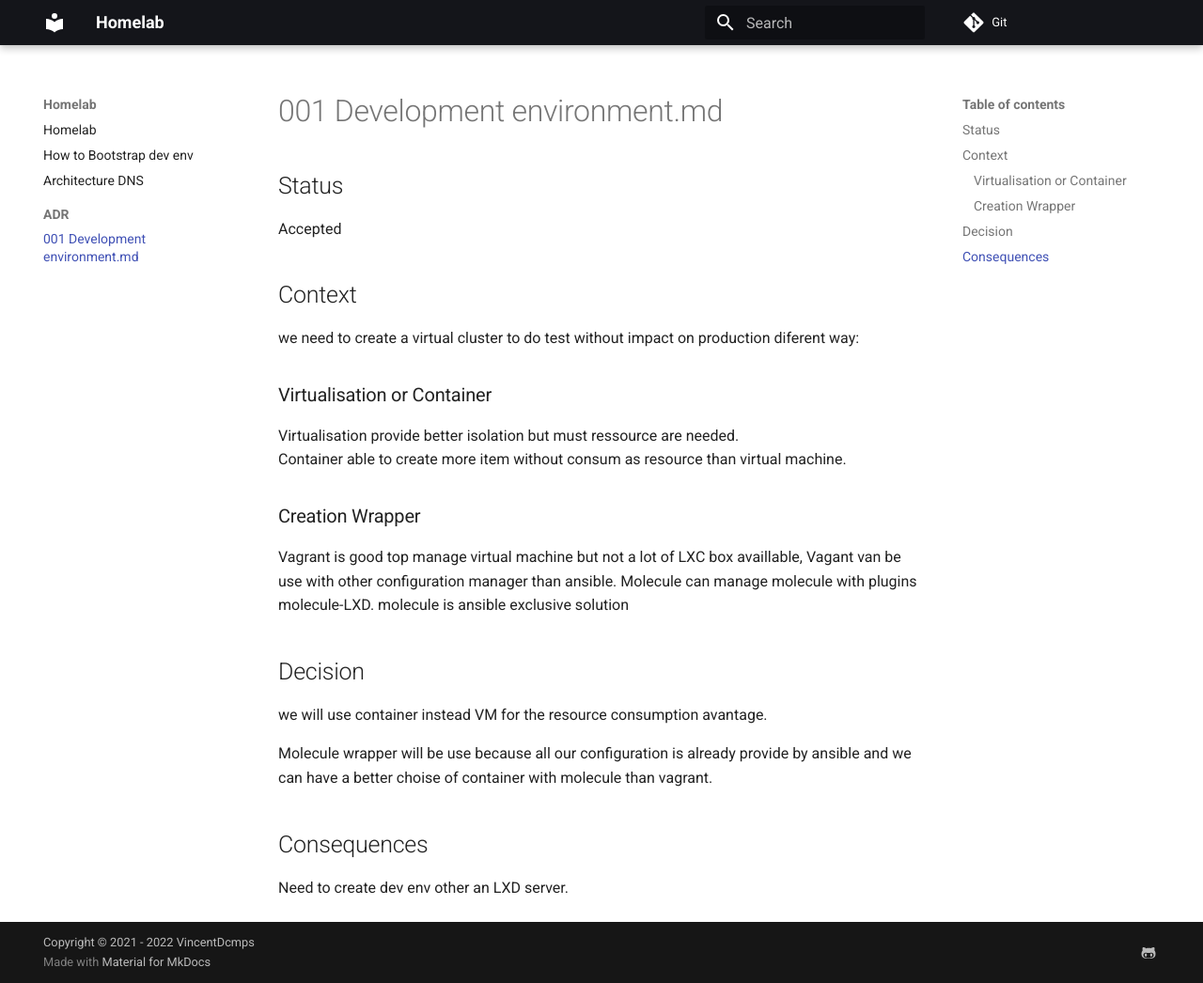
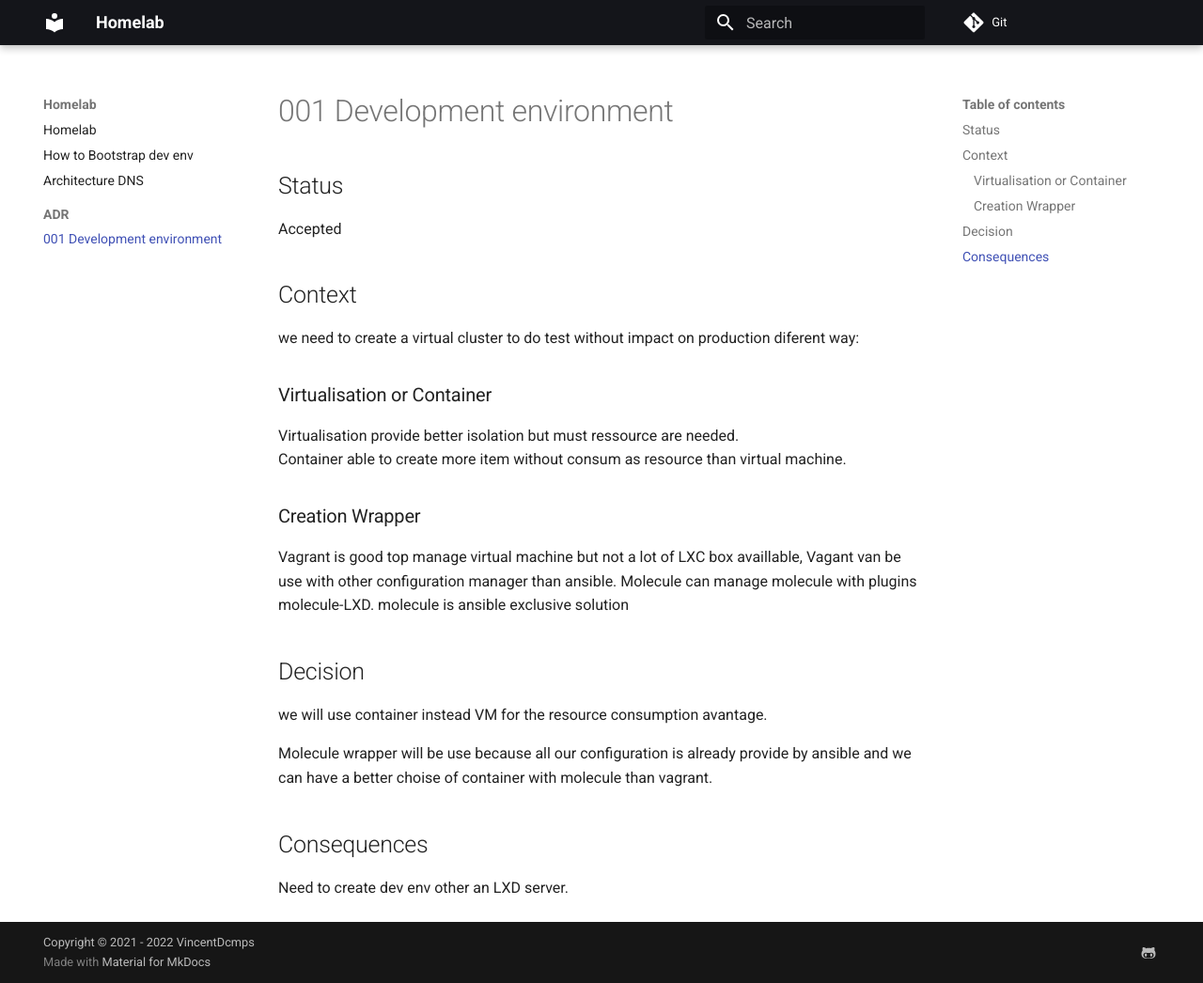
Before and after one commit to vincentDcmps/homelab, an MkDocs documentation site: the page built from docs/ADR/001-Development-environment.md, in a window 1280 px wide and 1046 px high. Shown: the whole window at 94% size. Built offline with MkDocs 1.6.1 and Material for MkDocs 9.7.7, drawn with Linux system fonts in a browser that asks for light colours.

Commit message:
modify docs

```diff
--- a/docs/ADR/001-Development-environment.md
+++ b/docs/ADR/001-Development-environment.md
@@ -1,4 +1,4 @@
-# 001  Development environment.md
+# 001  Development environment
 
 ## Status
 
```
Also changed, not shown: docs/Bootstrap-dev.md (+1 -1 lines).
